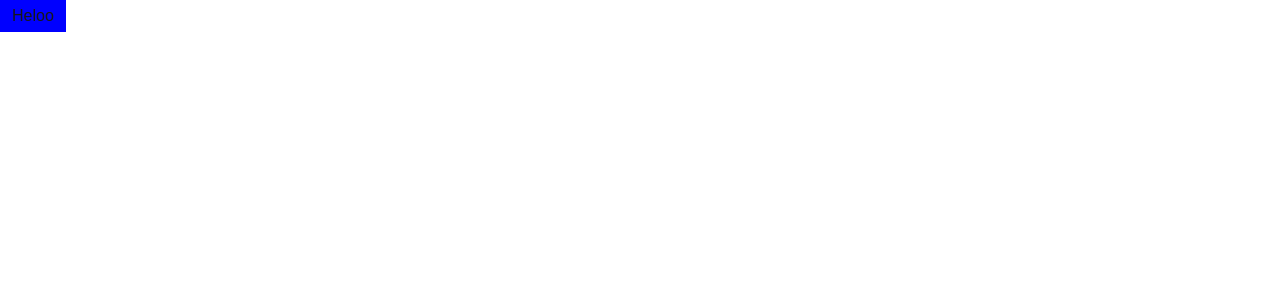
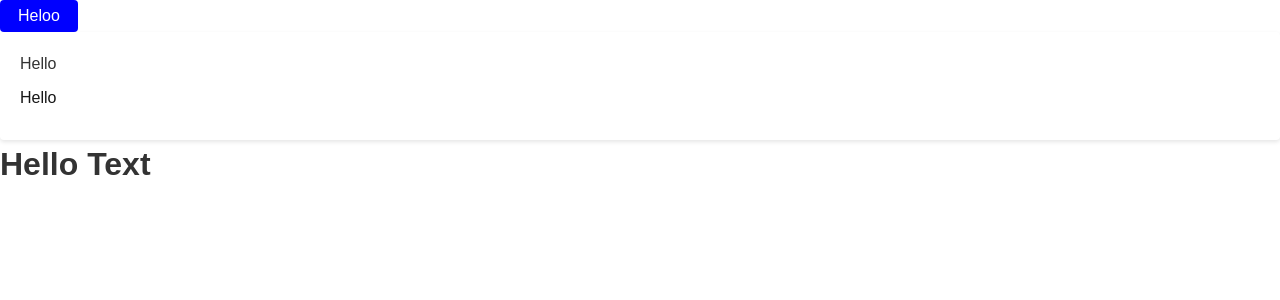
Before and after one commit to imshubhamkumar/HealthCareFrontend, a Next.js app: page /views in a window 1280 px wide. Shown: the top 300 px of the page. Built offline with nearby package versions, Linux system fonts and the light colour scheme.

Commit message:
common component implement

```diff
--- a/src/app/components/Button.tsx
+++ b/src/app/components/Button.tsx
@@ -1,13 +1,17 @@
 interface Props{
     label: string
+    onClick?: () => void
     bg?: string
-    isRound?: boolean
-
+    round?: boolean
+    color?: string
 }
 export const ButtonComponent = (props: Props) => {
-    const {label, bg="#8bc63f"} = props
+    const {label,onClick, bg="#8bc63f", round = true, color="#ffffff"} = props
     return (
-        <button style={{background: bg, paddingLeft: 12, paddingRight: 12, paddingTop: 4, paddingBottom: 4}}>{label}</button>
+        <button
+            onClick={onClick}
+            style={{color, background: bg, padding: '4px 18px', borderRadius: round ? '4px':0}}>
+            {label}
+        </button>
     )
-
 }
--- a/src/app/components/Grid.tsx
+++ b/src/app/components/Grid.tsx
@@ -0,0 +1,23 @@
+import { ReactNode } from "react"
+
+interface Props {
+    header: string | ReactNode | null
+    headerCenter?:boolean
+    children?: ReactNode | string | null
+}
+export const Cards = (props: Props) => {
+    const {header, headerCenter=false, children = "" } = props
+    return (
+        <div style={{
+            background: "#ffffff",
+            borderRadius: '4px',
+            boxShadow: '0 2px 4px rgba(0, 0, 0, 0.1)',
+            padding: '20px'
+        }}>
+            <h2 style={{color: '#333333', textAlign: headerCenter ? 'center': 'left'}}>{header}</h2>
+            <section style={{margin: "10px 0"}}>
+                {children}
+            </section>
+        </div>
+    )
+}
--- a/src/app/components/Text.tsx
+++ b/src/app/components/Text.tsx
@@ -0,0 +1,16 @@
+interface Props {
+    text: string | null
+    color?: string
+    bold?: boolean
+    size?: number
+}
+export const CustomText = (props: Props) => {
+    const {text, color="#333333", bold=false, size=1} = props
+    return (
+        <p style={{
+            fontSize: `${size}em`,
+            fontWeight: bold ? 'bold': 'normal',
+            color
+        }}>{text}</p>
+    )
+}
--- a/src/app/views/page.tsx
+++ b/src/app/views/page.tsx
@@ -1,7 +1,17 @@
 import { ButtonComponent } from "../components/Button";
+import { Cards } from "../components/Grid";
+import { CustomText } from "../components/Text";
 
 export default function Views(){
     return <div>
         <ButtonComponent label="Heloo" bg="blue" />
+        <Cards header={<div>Hello</div>}>
+            <div>Hello</div>
+        </Cards>
+        <CustomText
+            text={"Hello Text"}
+            bold
+            size={2}
+        />
     </div>
 }
```
